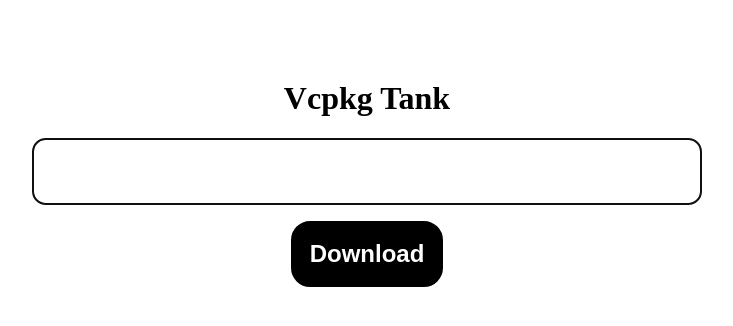
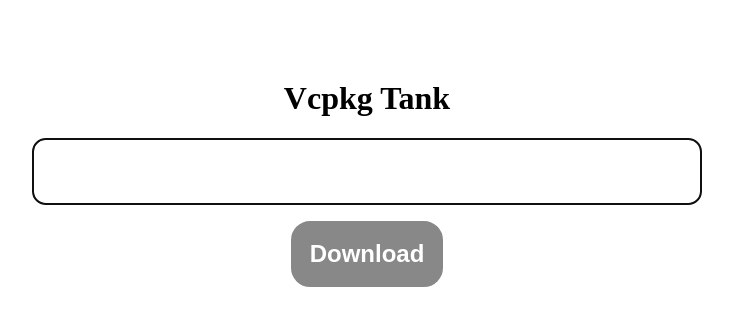
Before and after one commit to Kiterai/vcpkg-tank, a Vue app in the folder frontend/: page / in a window 1280 px wide. Shown: the top 326 px of the page, without its empty margins (273-1006 px from the left). Built offline with nearby package versions, Linux system fonts and the light colour scheme.

Commit message:
準備待ちの表示とか

```diff
--- a/frontend/src/views/Home.vue
+++ b/frontend/src/views/Home.vue
@@ -2,19 +2,25 @@
   <div class="center space-tb">
     <h1>Vcpkg Tank</h1>
     <p>
-      <input v-model="input_pkglist" autofocus class="input-pkglist" type="text" />
+      <input v-model="input_pkglist" autofocus class="input-pkglist wide" type="text" />
     </p>
     <p>
-      <button class="btn-download" @click="DownloadRequest">Download</button>
+      <button class="btn btn-request" @click="DownloadRequest" :disabled="!input_pkglist">Download</button>
     </p>
     <ul>
-      <li v-for="task in tasks" :key="task.id" class="task">{{ task.pkgs }}</li>
+      <li v-for="task in tasks" :key="task.id" class="task wide">
+        <div class="task-name">{{ task.pkgs }}</div>
+        <div class="task-info">
+          <button v-if="task.loading" class="btn btn-download" disabled>Loading...</button>
+          <a v-else class="btn btn-download" :href="task.url">Download</a>
+        </div>
+      </li>
     </ul>
   </div>
 </template>
 
 <script lang="ts">
-import { defineComponent, ref } from "vue";
+import { defineComponent } from "vue";
 
 export default defineComponent({
   name: "Home",
@@ -42,6 +48,8 @@
           this.tasks.push({
             id: id,
             pkgs: this.input_pkglist,
+            loading: true,
+            url: "",
           });
         });
     },
@@ -50,6 +58,8 @@
     tasks: Array<{
       id: string;
       pkgs: string;
+      loading: boolean;
+      url: string;
     }>;
     input_pkglist: string;
   } {
@@ -70,25 +80,27 @@
   margin: 5rem 0;
 }
 
+.wide {
+  width: 40rem;
+  max-width: 90%;
+  margin-left: auto;
+  margin-right: auto;
+}
+
 .input-pkglist {
   font-size: 2rem;
   font-weight: bold;
   padding: 0.8rem;
   border-radius: 0.8rem;
-  width: 20em;
-  max-width: 90%;
 }
 
-.btn-download {
-  border: 0.4rem solid #000;
-  border-radius: 1.2rem;
-  font-size: 1.5rem;
+.btn {
+  border: solid #000;
   font-weight: bold;
-  padding: 0.8rem;
   background: #000;
   color: #fff;
   cursor: pointer;
-  transition: background-color 0.2s ease;
+  transition: background-color 0.2s ease, border-color 0.2s ease;
 
   &:hover {
     background: #fff;
@@ -96,13 +108,47 @@
   }
 }
 
+.btn[disabled] {
+  cursor: default;
+  background: #888;
+  border-color: #888;
+
+  &:hover {
+    color: #fff;
+  }
+}
+
+.btn-request {
+  font-size: 1.5rem;
+  padding: 0.8rem;
+  border-radius: 1.2rem;
+  border-width: 0.4rem;
+}
+
+.btn-download {
+  font-size: 1.2rem;
+  padding: 0 0.2rem;
+  border-radius: 0.5rem;
+  border-width: 0.2rem;
+}
+
 ul {
   padding: 0;
 }
 
 .task {
-  display: block;
+  display: flex;
   font-weight: bold;
   font-size: 1.2rem;
+  margin-top: 0.5rem;
+}
+
+.task-name {
+  width: calc(100% - 8rem);
+  word-wrap: break-word;
+}
+.task-info {
+  width: 8rem;
+  align-self: center;
 }
 </style>
```
